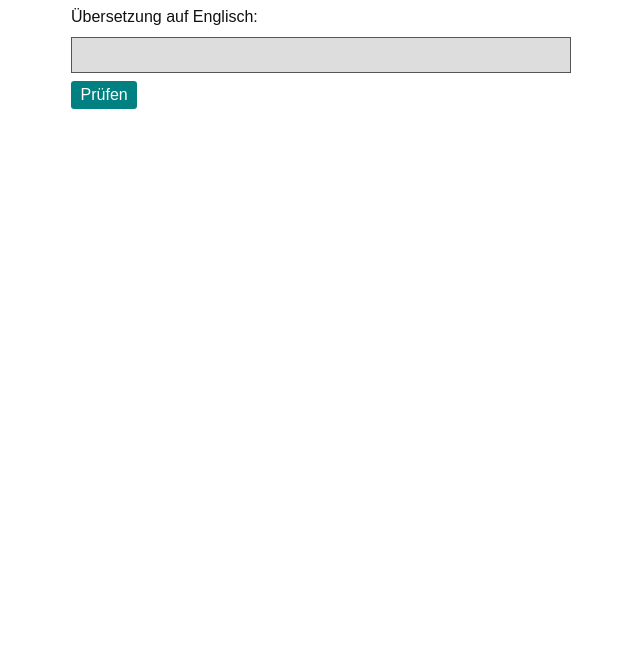
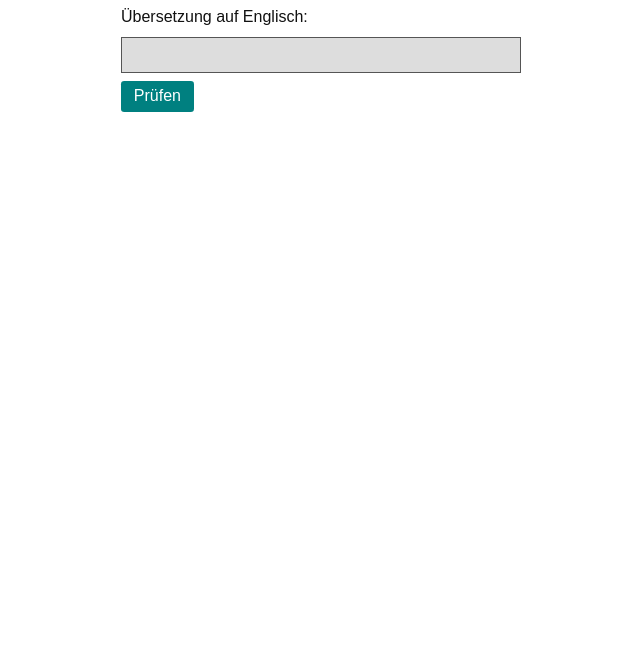
Before and after one commit to ScriptRaccoon/vocabulary-trainer-typescript, a website built with Vite: page index.html in a window 1280 px wide. Shown: the part 151-800 px from the top of the page, without its empty margins (319-959 px from the left). Built offline with nearby package versions, Linux system fonts and the light colour scheme.

Commit message:
remove pixels

```diff
--- a/src/app.css
+++ b/src/app.css
@@ -13,7 +13,7 @@ body {
 }
 
 #app {
-	max-width: 500px;
+	max-width: 25rem;
 	margin: 0 auto;
 }
 
@@ -53,7 +53,7 @@ button {
 /* inputs */
 
 input {
-	border: 1px solid #555;
+	border: 0.1rem solid #555;
 	width: 100%;
 	padding: 0.5rem;
 }
@@ -67,12 +67,12 @@ input:focus-visible {
 button {
 	background-color: teal;
 	color: white;
-	padding: 0.3rem 0.6rem;
+	padding: 0.4rem 0.8rem;
 	border-radius: 0.2rem;
 	cursor: pointer;
 }
 
 button:focus-visible {
-	outline: 1px solid #555;
-	outline-offset: 2px;
+	outline: 0.1rem solid #555;
+	outline-offset: 0.2rem;
 }
```
